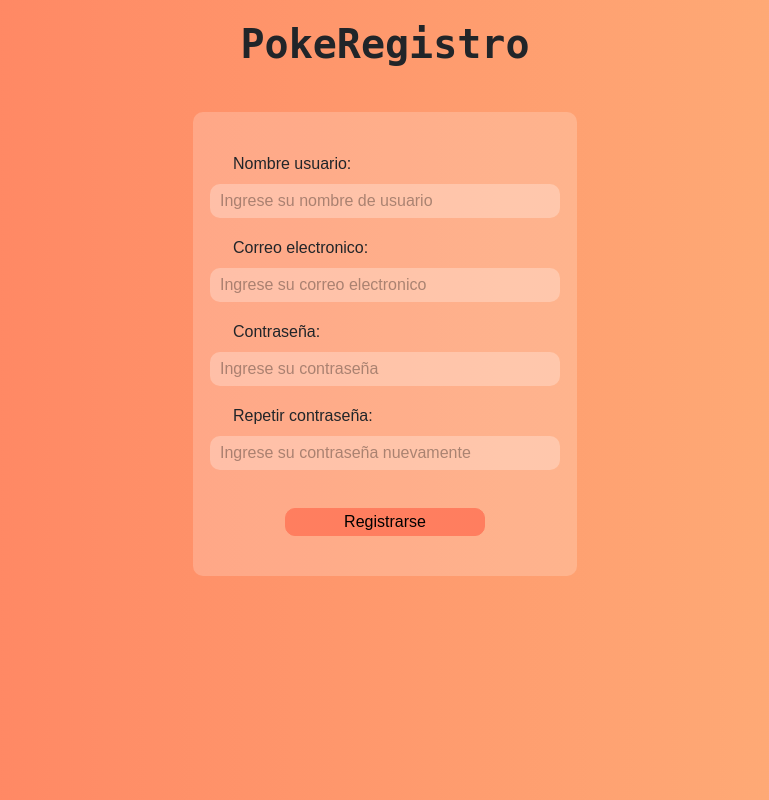
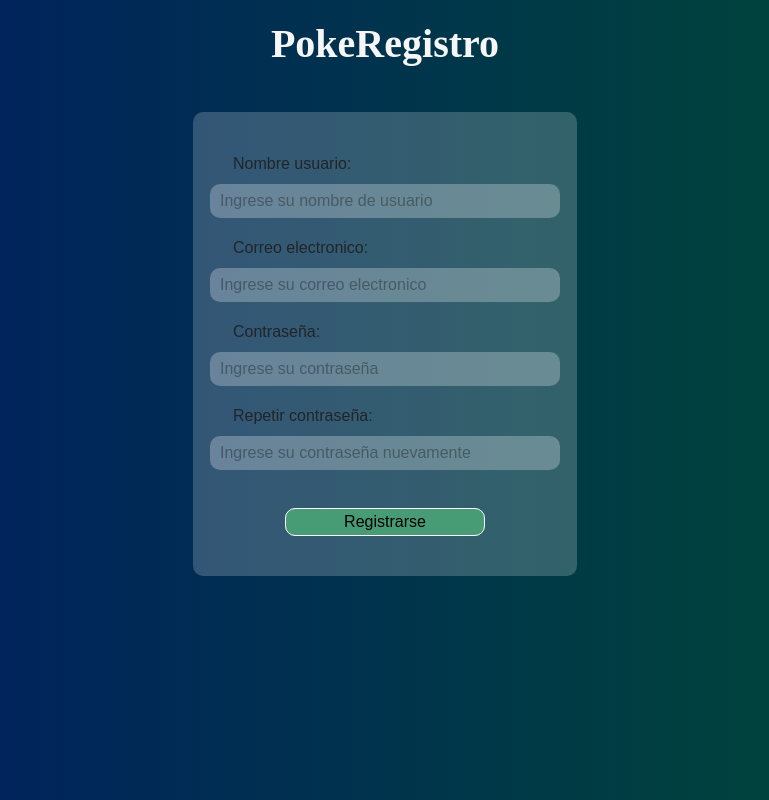
Before and after one commit to Gonza857/pokedex-pw2, a PHP site: page /registro.php in a window 1280 px wide. Shown: the whole page, without its empty margins (255-1024 px from the left). Run offline with PHP 8.4, Linux system fonts and the light colour scheme.

Commit message:
linkeo de button en admin.php y cambio estilos del registro

```diff
--- a/admin.php
+++ b/admin.php
@@ -60,7 +60,7 @@ $pencilIcon = '<svg xmlns="http://www.w3.org/2000/svg" width="16" height="16" fi
 <?php require("./components/header.php") ?>
 <main class="col-12">
     <div class="col-12 d-flex justify-content-center align-items-center py-4">
-        <button>Agregar Pokemon</button>
+        <a href="agregarPoke.php"><button>Agregar Pokemon</button></a>
     </div>
     <div class="col-6 mx-auto">
         <table class="table table-striped table-bordered table-hover">
--- a/exitoAgregar.php
+++ b/exitoAgregar.php
@@ -8,6 +8,8 @@ $imagen = isset($_POST['imagen']) ? $_POST['imagen'] : '';
 
 $imagenFinal = $_FILES['imagen']['name'];
 
+
+
 $conexion = mysqli_connect(
     "localhost",
     "root",
@@ -17,6 +19,9 @@ $conexion = mysqli_connect(
 if ($_SERVER['REQUEST_METHOD'] == 'POST'){
      $query = mysqli_query($conexion, "INSERT INTO pokemon (CODIGO, NOMBRE, DESCRIPCION, TIPO_POKEMON, IMAGEN) VALUES ('$codigoPoke', '$nombrePoke', '$descripcionPoke', '$tipoPoke', '$imagenFinal')");
 }
+
+
+
 
 
 ?>
--- a/stylesheets/registro.css
+++ b/stylesheets/registro.css
@@ -1,79 +1,20 @@
-body{
-    background-color: blue;
-    font-family: Monospace;
-}
-
-h1{
-    margin: 20px;
-    text-align: center;
-    font-weight: 600;
-}
-
-.formulario{
-  display: flex;
-    justify-content: center;
-}
-
-form{
-    font-family: sans-serif;
-    margin: 1.5em;
-    width: 30%;
-    padding:40px;
-    justify-content: center;
-    align-items: center;
-    flex-direction: column;
-    background-color: #ffffff33;
-    border-radius: 10px;
-}
-
-input::placeholder{
-    color: #00000055;
-}
-
-label{
-    align-self: flex-start;
-}
-
-
-input{
-    width: 350px;
-    border: none;
-    border-radius: 10px;
-    padding: 5px;
-    padding-left: 10px;
-    background-color: #ffffff44;
-    margin-bottom: 10px;
-}
-
-.botoncito{
-    margin-top:20px;
-    width: 200px;
-    background-color: #ff7e5f;
-    align-self: center;
-    border: 1px solid #ff7e5f;
-    border-radius: 10px;
-    transition: background-color 0.3s ease, transform 0.3s ease, border 0.3s ease;
-}
-
-.botoncito:hover {
-    background-color: rgba(255, 79, 47, 0.8);
-    box-shadow: 0 1px 3px rgba(0, 0, 0, 0.2);
-}
-
 body {
-    background: linear-gradient(to right, #ff7e5f, #feb47b);
-    font-family: Monospace;
+    background: linear-gradient(to right, #001a66, #004d33); /* Ajusta el gradiente según tu preferencia */
+    font-family: Handjet;
 }
 
 h1 {
     margin: 20px;
     text-align: center;
     font-weight: 600;
+    color: #f6f6f6;
+    border: #1a1a1a;
 }
 
 .formulario {
     display: flex;
     justify-content: center;
+    font-family: Playfair Display;
 }
 
 form {
@@ -109,18 +50,17 @@ input {
 .botoncito {
     margin-top: 20px;
     width: 200px;
-    background-color: #ff7e5f;
+    background-color: #479c76;
     align-self: center;
-    border: 1px solid #ff7e5f;
+    border: 1px solid #ffffff;
     border-radius: 10px;
     transition: background-color 0.3s ease, transform 0.3s ease, border 0.3s ease;
 }
 
 .botoncito:hover {
-    background-color: rgba(255, 79, 47, 0.8);
+    background-color: rgb(91, 205, 152);
     box-shadow: 0 1px 3px rgba(0, 0, 0, 0.2);
 }
-
 
 @media screen and (max-width: 1200px) {
     form {
@@ -137,7 +77,6 @@ input {
     }
 }
 
-
 @media screen and (max-width: 480px) {
     form {
         width: 80%;
```
